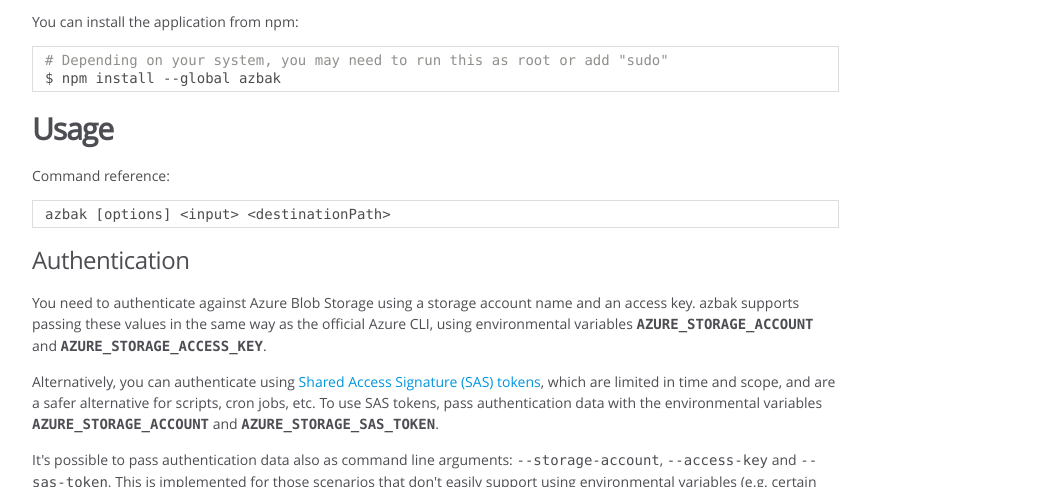
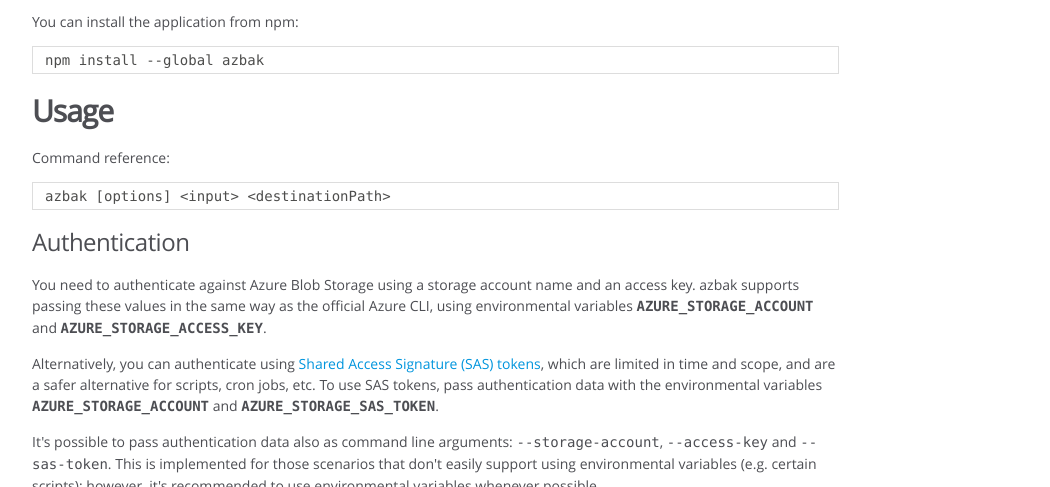
Before and after one commit to EgoAleSum/azbak.js, a website: page docs/index.html in a window 1280 px wide. Shown: the part 613-1100 px from the top of the page, without its empty margins (0-1050 px from the left). Drawn offline with Linux system fonts and the light colour scheme.

Commit message:
Small docs tweaks [skip ci]

```diff
--- a/docs/index.html
+++ b/docs/index.html
@@ -58,8 +58,7 @@
 <h2>Installation</h2>
 <p>azbak requires Node.js 8 or higher and npm.</p>
 <p>You can install the application from npm:</p>
-<pre class="prettyprint source lang-sh"><code># Depending on your system, you may need to run this as root or add &quot;sudo&quot;
-$ npm install --global azbak
+<pre class="prettyprint source lang-sh"><code>npm install --global azbak
 </code></pre>
 <h2>Usage</h2>
 <p>Command reference:</p>
```
Also changed, not shown: README.md.
